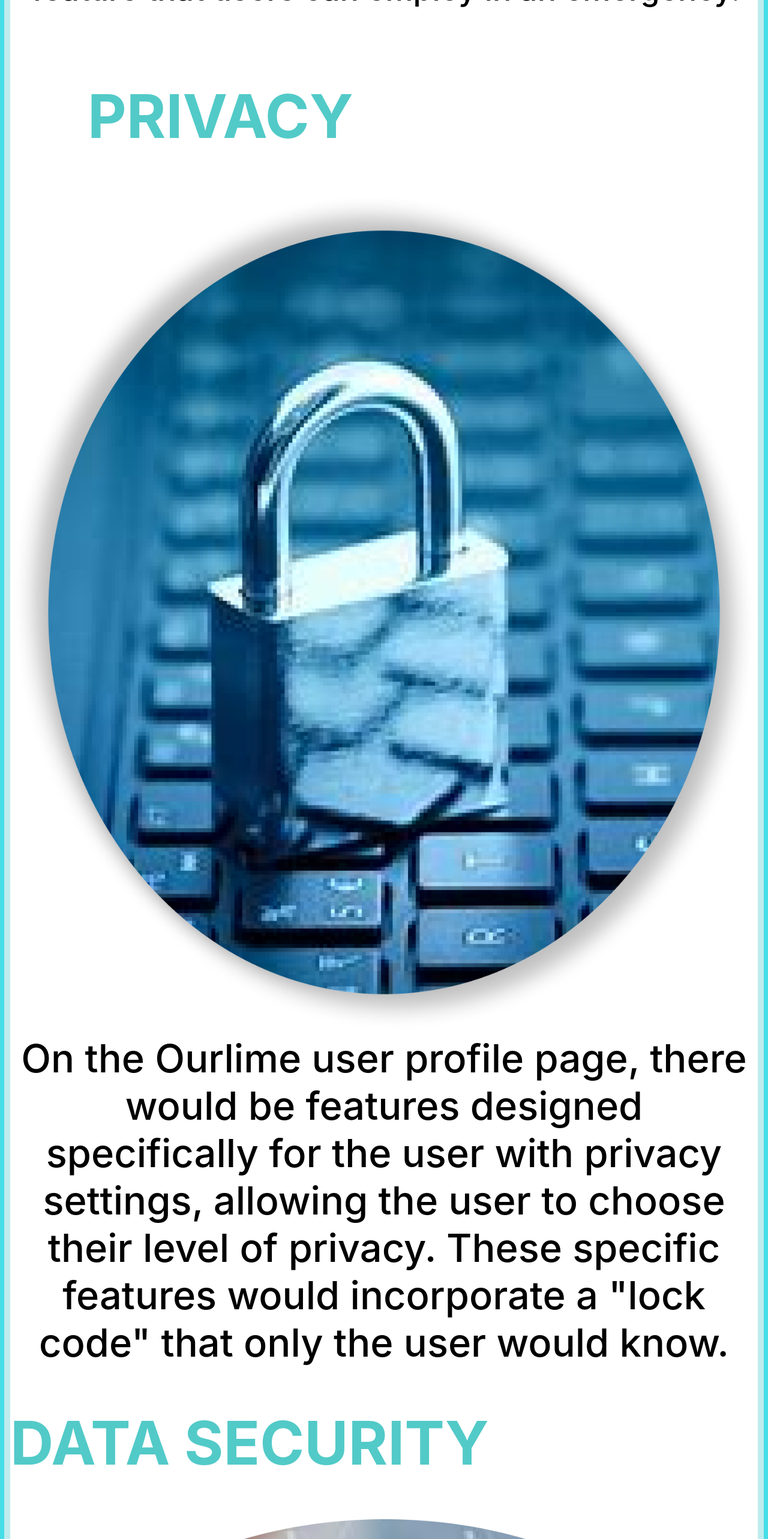
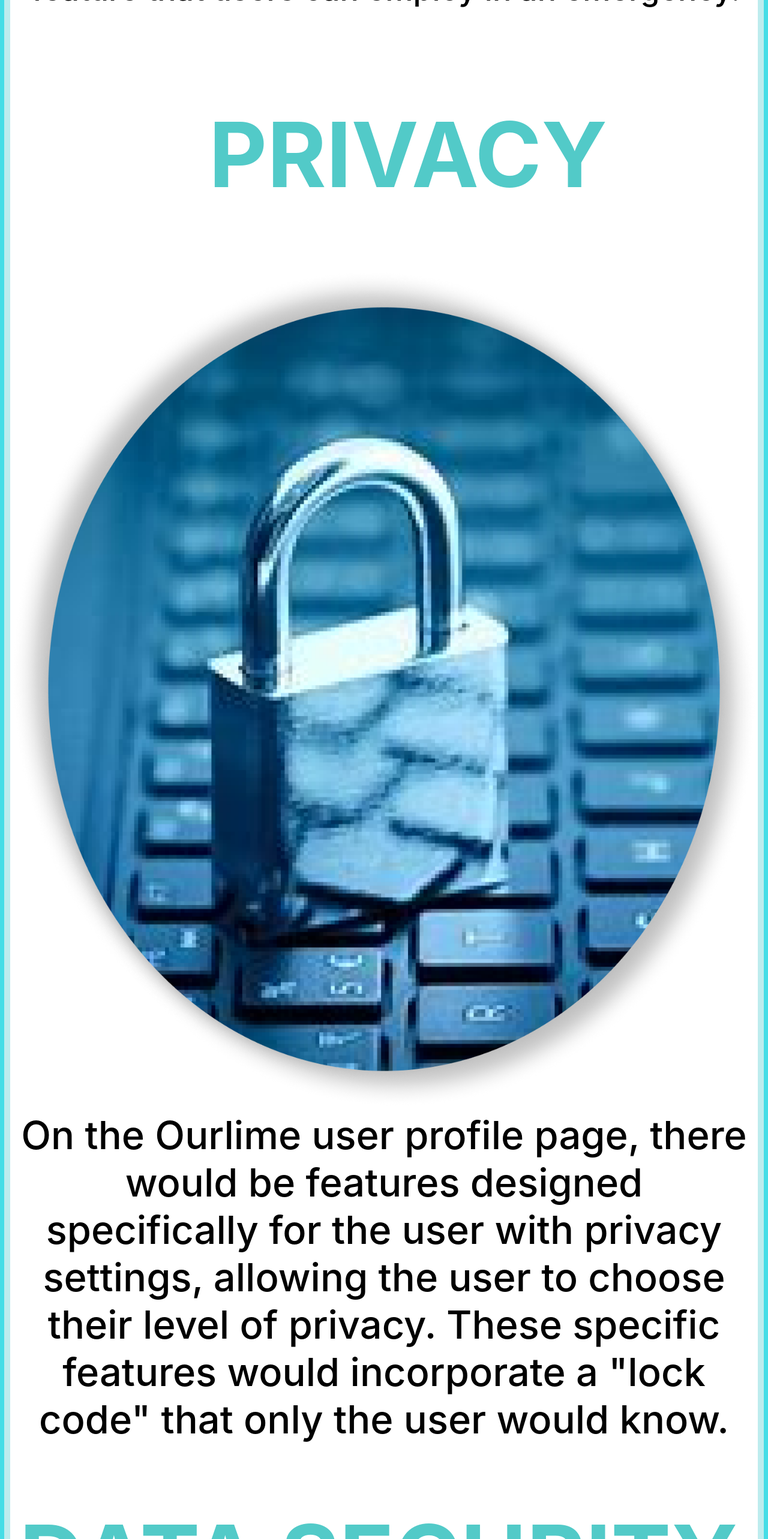
Before and after one commit to uptech2021/Uptech_Website, a Next.js app: page /objectives in a window 1280 px wide. Shown: the part 3167-5733 px from the top of the page at 60% size. Built offline with nearby package versions, Linux system fonts and the light colour scheme.

Commit message:
fixed centering of text on all sizes

```diff
--- a/styles/objectives/objectives.css
+++ b/styles/objectives/objectives.css
@@ -145,6 +145,7 @@
   display: flex;
   text-align: center;
   align-items: center;
+  justify-content: center;
 }
 .objectives-main-container .outer-layer .objectives-second-container .objectives-info-section .privacy-header h1 {
   color: #52CAC8;
@@ -154,9 +155,15 @@
   font-weight: 700;
   line-height: normal;
 }
+@media (min-width: 425px) {
+  .objectives-main-container .outer-layer .objectives-second-container .objectives-info-section .privacy-header {
+    margin: 0 3.75rem 0 3.75rem;
+  }
+}
 .objectives-main-container .outer-layer .objectives-second-container .objectives-info-section .datasecurity-header {
   display: flex;
   text-align: center;
+  justify-content: center;
 }
 .objectives-main-container .outer-layer .objectives-second-container .objectives-info-section .datasecurity-header h1 {
   color: #52CAC8;
@@ -421,9 +428,31 @@
     height: 100%;
     z-index: 2;
   }
+  .objectives-main-container .outer-layer .objectives-second-container .objectives-info-section .privacy-header {
+    margin: 0 26.31rem 0 31.31rem;
+    display: flex;
+    text-align: center;
+    align-items: center;
+    justify-content: center;
+  }
+  .objectives-main-container .outer-layer .objectives-second-container .objectives-info-section .privacy-header h1 {
+    min-width: 41.5rem;
+    min-height: 11.375rem;
+    font-size: 9.375rem;
+  }
+  .objectives-main-container .outer-layer .objectives-second-container .objectives-info-section .datasecurity-header {
+    display: flex;
+    text-align: center;
+    justify-content: center;
+    margin: 0 12.69rem 0 11.56rem;
+    white-space: nowrap;
+  }
+  .objectives-main-container .outer-layer .objectives-second-container .objectives-info-section .datasecurity-header h1 {
+    font-size: 9.375rem;
+  }
 }
 @media (min-width: 2560px) {
-  .outer-layer {
+  .objectives-main-container .outer-layer {
     min-width: auto;
   }
 }/*# sourceMappingURL=objectives.css.map */
--- a/styles/objectives/objectives.scss
+++ b/styles/objectives/objectives.scss
@@ -163,6 +163,7 @@
                         display: flex;
                         text-align: center;
                         align-items: center;
+                        justify-content: center;
                         h1{
                             color: #52CAC8;
                             font-family: Inter;
@@ -171,10 +172,15 @@
                             font-weight: 700;
                             line-height: normal;
                         }
+
+                        @media (min-width: 425px){
+                            margin: 0 3.75rem 0 3.75rem
+                        }
                     }
                     .datasecurity-header{
                         display: flex;
                         text-align: center;
+                        justify-content: center;
 
                         h1{
                             color: #52CAC8;
@@ -464,6 +470,34 @@
                     }
                     }
                 }
+                .objectives-second-container{
+                    .objectives-info-section{
+                        .privacy-header{
+                            margin: 0 26.31rem 0 31.31rem;
+                            display: flex;
+                            text-align: center;
+                            align-items: center;
+                            justify-content: center;
+
+                            h1{
+                                min-width: 41.5rem;
+                                min-height: 11.375rem;
+                                font-size: 9.375rem;
+                            }
+                        }
+                        .datasecurity-header{
+                            display: flex;
+                            text-align: center;
+                            justify-content: center;
+                            margin: 0 12.69rem 0 11.56rem;
+                            white-space: nowrap;
+
+                            h1{
+                                font-size: 9.375rem;
+                            }
+                        }
+                    }
+                }
 
             }
     }
@@ -471,10 +505,11 @@
     @media (min-width: 1440px){
 
     }
-    }
+
 
     @media (min-width: 2560px){
         .outer-layer{
             min-width: auto;
         }
     }
+}
```
Also changed, not shown: 1 other file (tests, documents, lock files or other folders).
